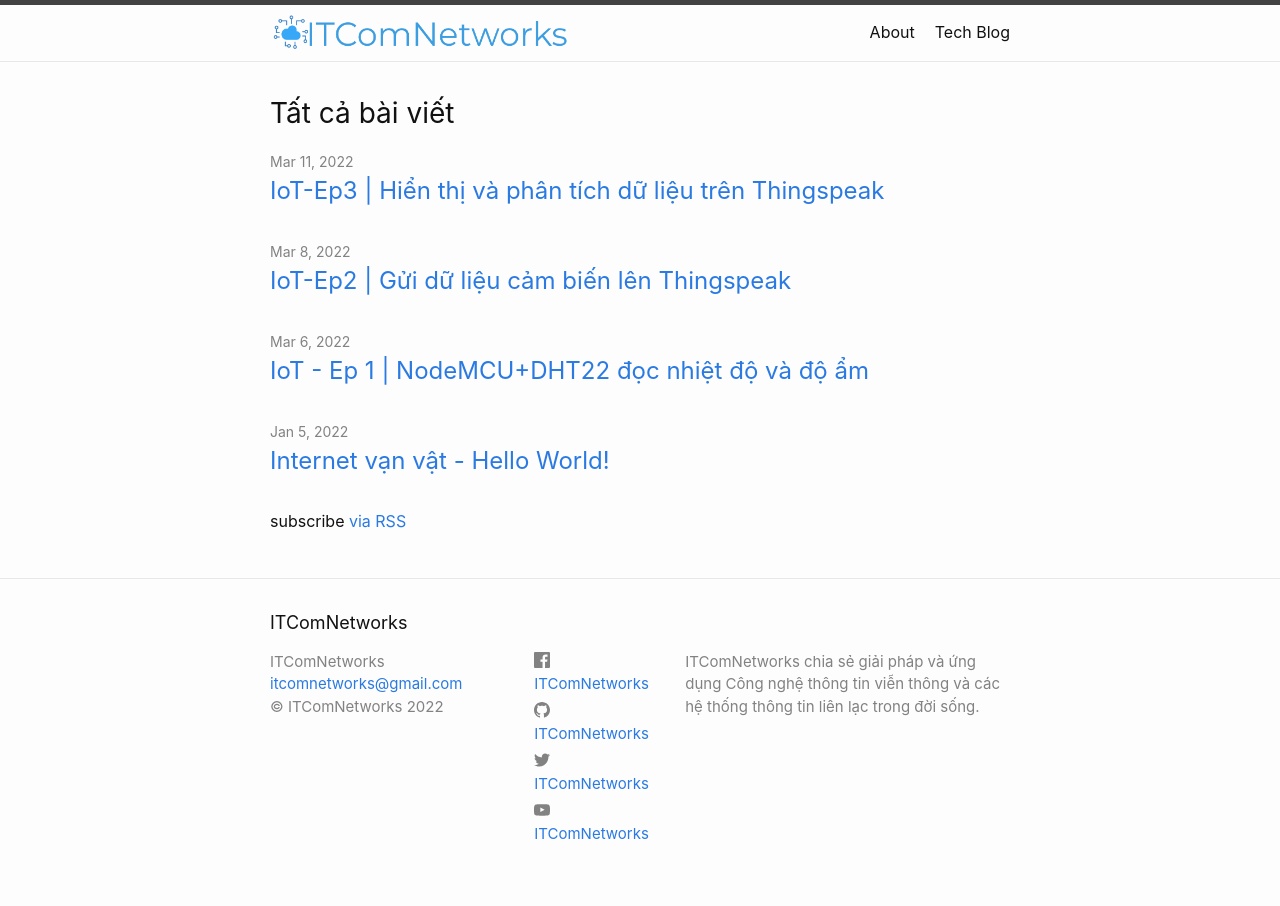
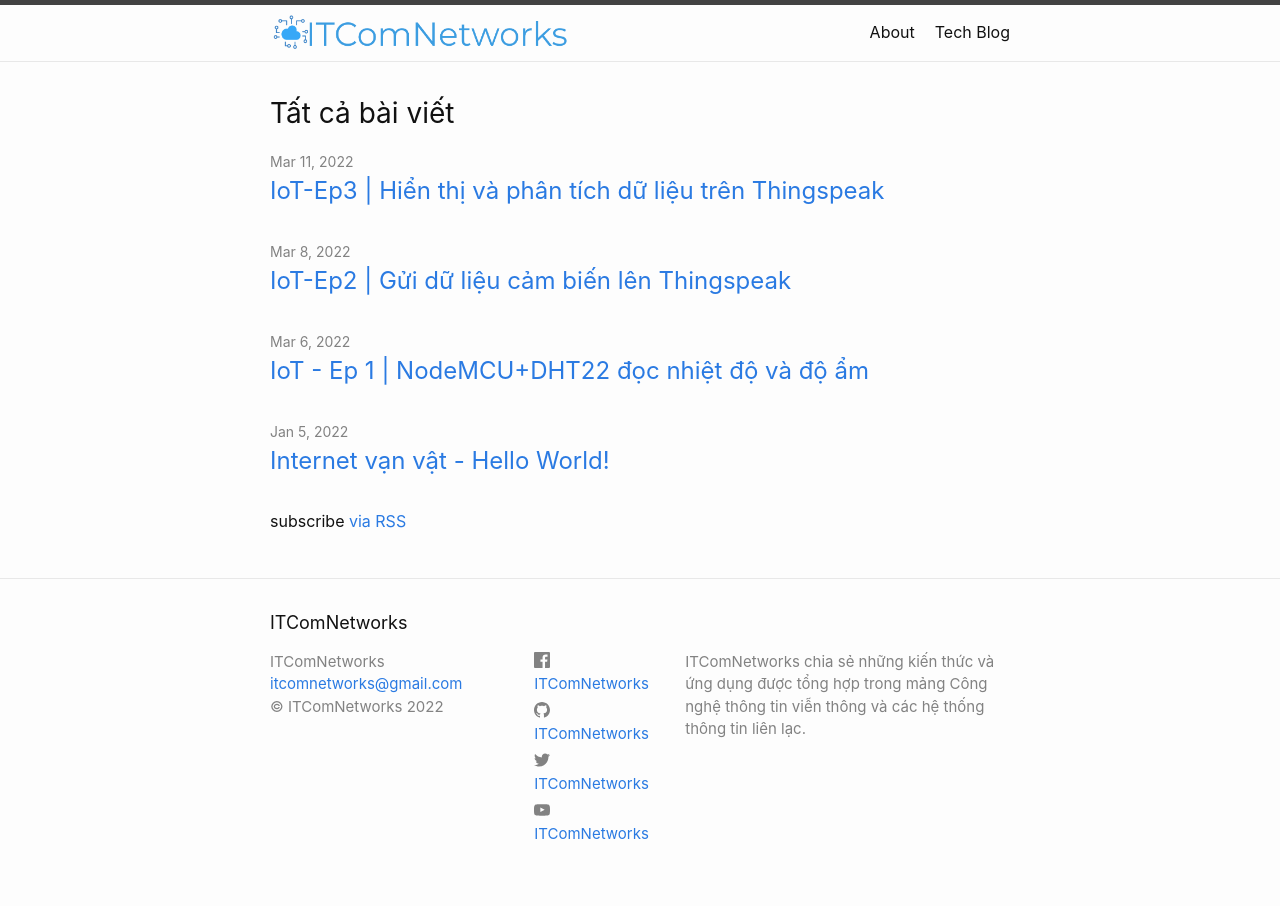
Before and after one commit to itcomnetworks/itcomnetworks.github.io, a Jekyll site: the page built from index.markdown, in a window 1280 px wide. Built offline with Jekyll 4.4.1, drawn with Linux system fonts in a browser that asks for light colours.

Commit message:
change description

```diff
--- a/_config.yml
+++ b/_config.yml
@@ -21,7 +21,7 @@
 title: ITComNetworks
 email: itcomnetworks@gmail.com
 description: >- # this means to ignore newlines until "baseurl:"
-  ITComNetworks chia sẻ giải pháp và ứng dụng Công nghệ thông tin viễn thông và các hệ thống thông tin liên lạc trong đời sống.
+  ITComNetworks chia sẻ những kiến thức và ứng dụng được tổng hợp trong mảng Công nghệ thông tin viễn thông và các hệ thống thông tin liên lạc.
 baseurl: "" # the subpath of your site, e.g. /blog
 url: "https://itcomnetworks.github.io" # the base hostname & protocol for your site, e.g. http://example.com
 twitter_username: ITComNetworks
```
